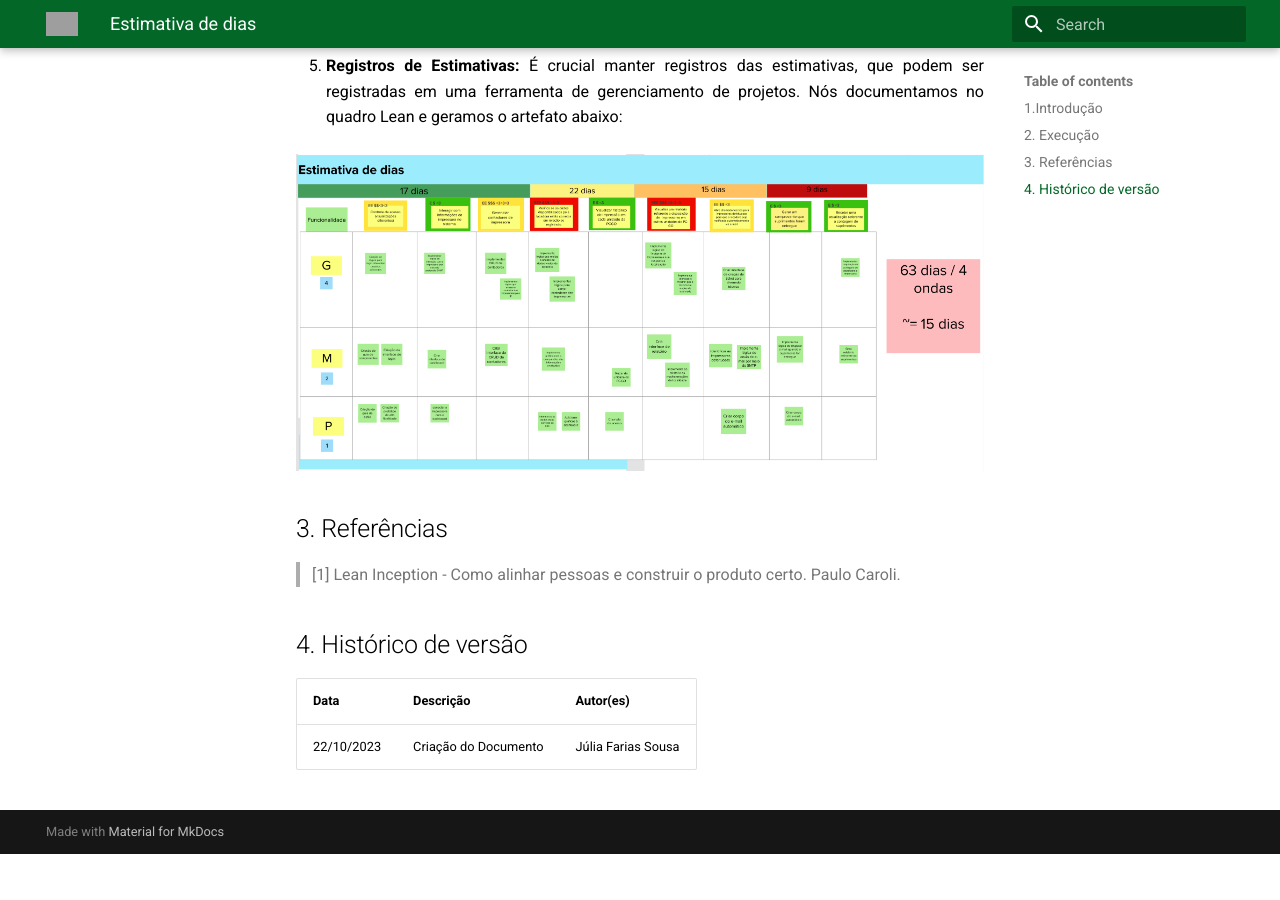
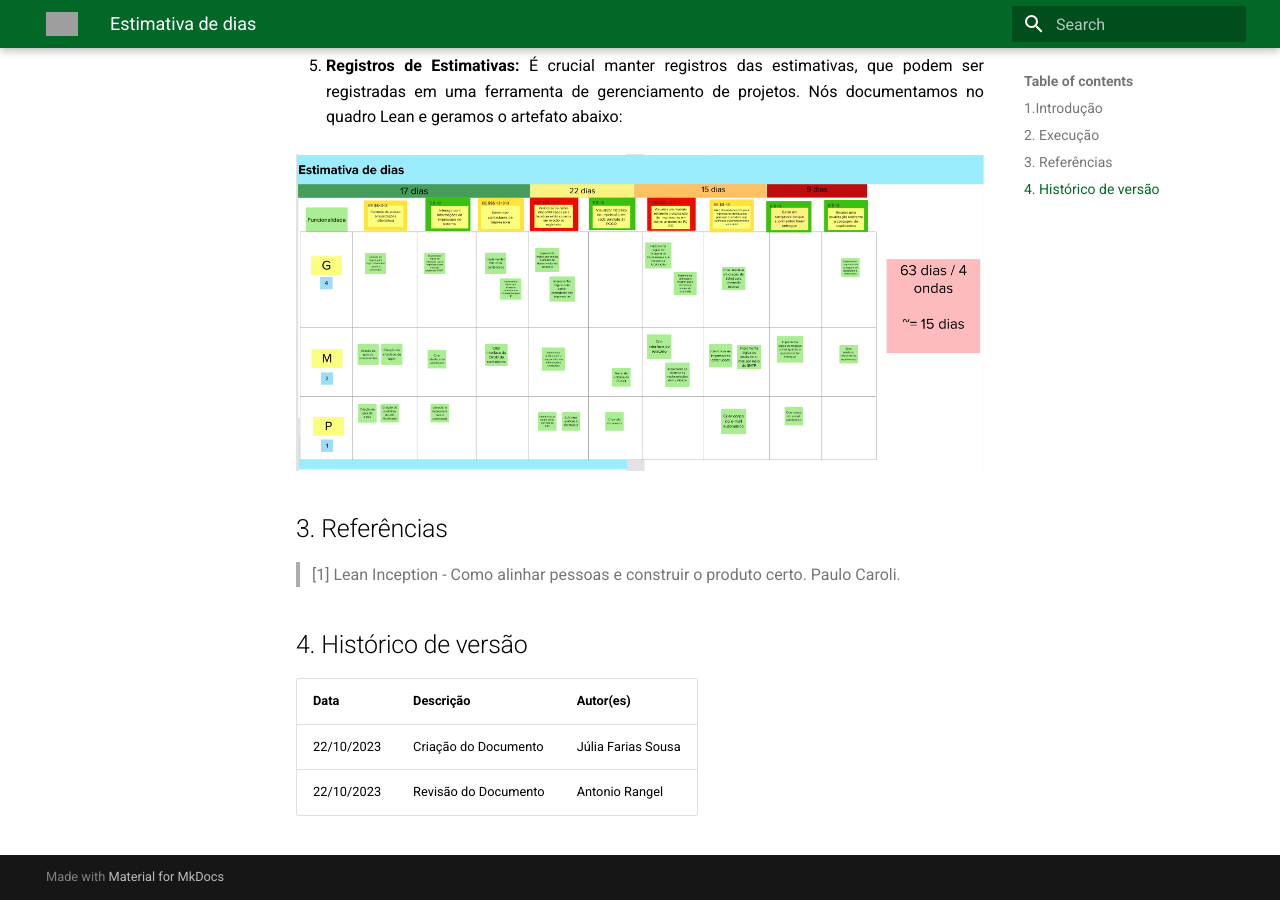
Before and after one commit to fga-eps-mds/2023.2-PrintGo-Doc, an MkDocs documentation site: the page built from docs/Lean/estimativa_de_dias.md, in a window 1280 px wide and 900 px high, scrolled down 817 px. Built offline with MkDocs 1.6.1 and Material for MkDocs 9.7.7, drawn with Linux system fonts in a browser that asks for light colours; before the commit the page ends 1671 px from its top, so only the background shows below that; grey boxes are pictures that could not be loaded.

Commit message:
:pencil:(#160): Adicionando revisão

```diff
--- a/docs/Lean/estimativa_de_dias.md
+++ b/docs/Lean/estimativa_de_dias.md
@@ -32,3 +32,4 @@
 |**Data**|**Descrição**|**Autor(es)**|
 |--------|-------------|--------------|
 |22/10/2023| Criação do Documento | Júlia Farias Sousa |
+|22/10/2023| Revisão do Documento | Antonio Rangel |
```
